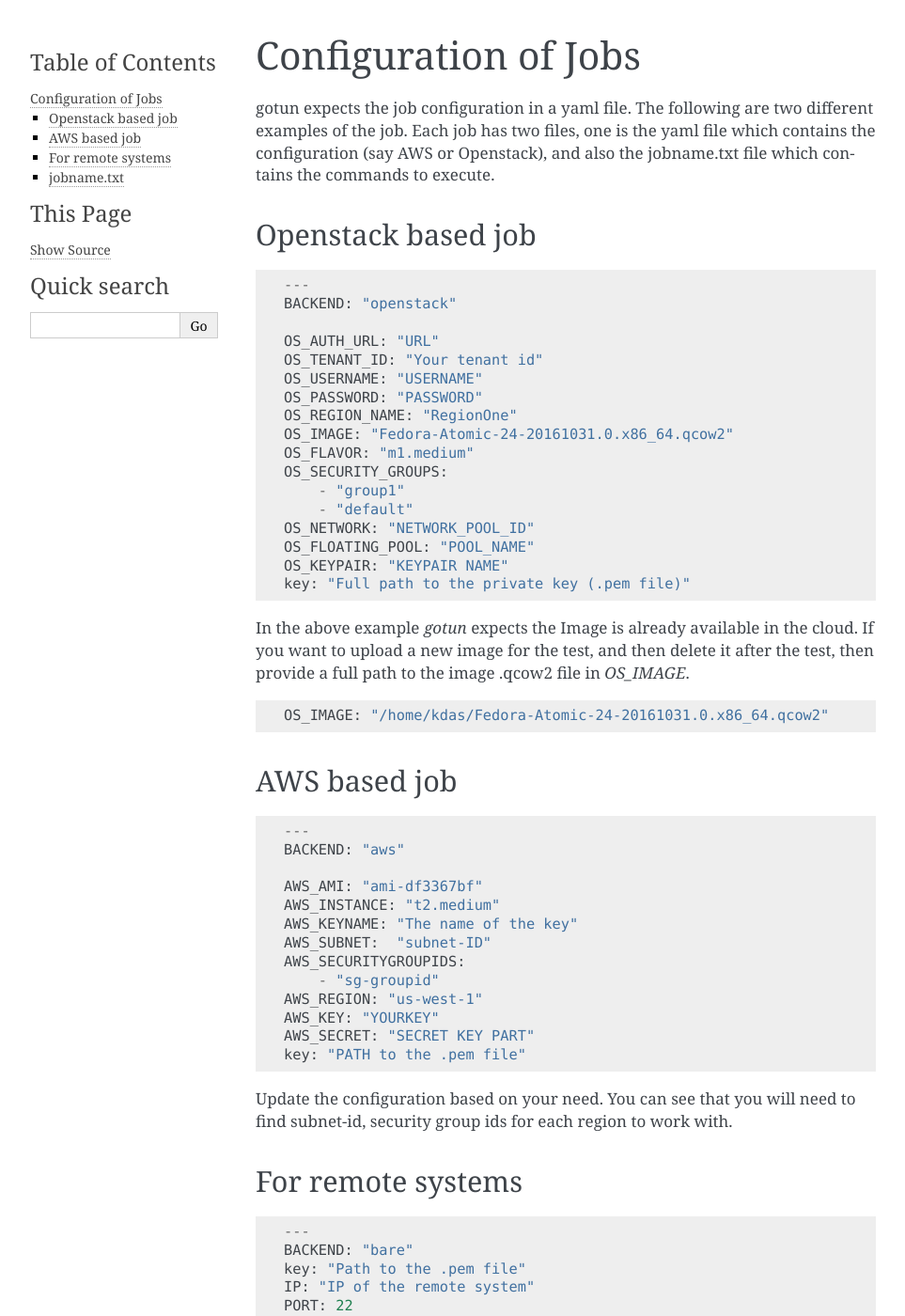
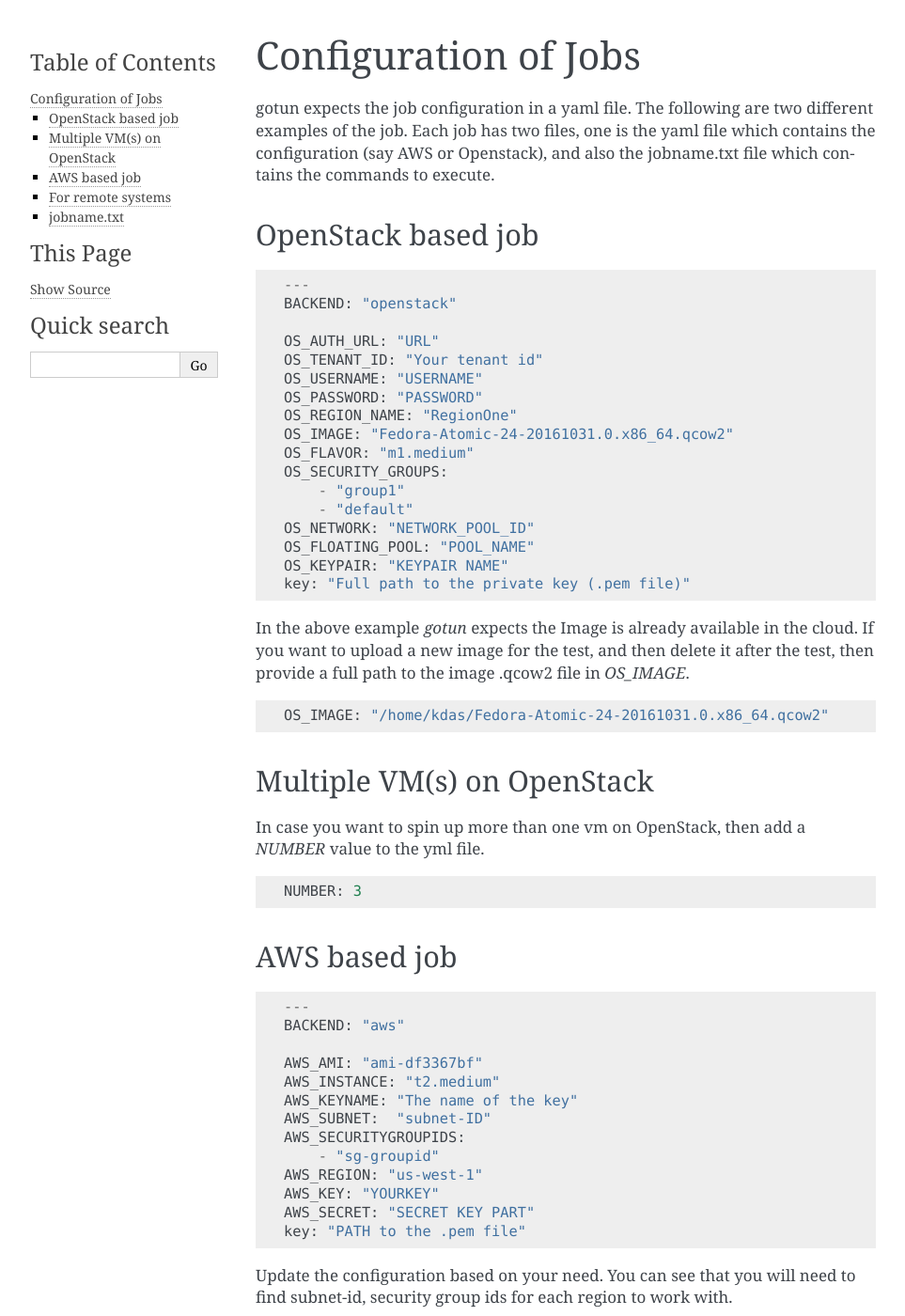
Before and after one commit to kushaldas/gotun, a Sphinx documentation site: the page built from docs/configuration.rst, in a window 1280 px wide and 1400 px high. Shown: the whole window at 94% size, without its empty margins (148-1111 px from the left). Built offline with Sphinx 7.4.7, drawn with Linux system fonts in a browser that asks for light colours.

Commit message:
Example of multiple VMs

```diff
--- a/docs/configuration.rst
+++ b/docs/configuration.rst
@@ -7,7 +7,7 @@ which contains the configuration (say AWS or Openstack), and also the jobname.tx
 file which contains the commands to execute.
 
 
-Openstack based job
+OpenStack based job
 -------------------
 
 ::
@@ -36,6 +36,15 @@ the test, then provide a full path to the image .qcow2 file in *OS_IMAGE*.
 ::
 
     OS_IMAGE: "/home/kdas/Fedora-Atomic-24-20161031.0.x86_64.qcow2"
+
+
+Multiple VM(s) on OpenStack
+----------------------------
+
+In case you want to spin up more than one vm on OpenStack, then add a *NUMBER* value to the yml file.
+::
+
+    NUMBER: 3
 
 
 AWS based job
```
